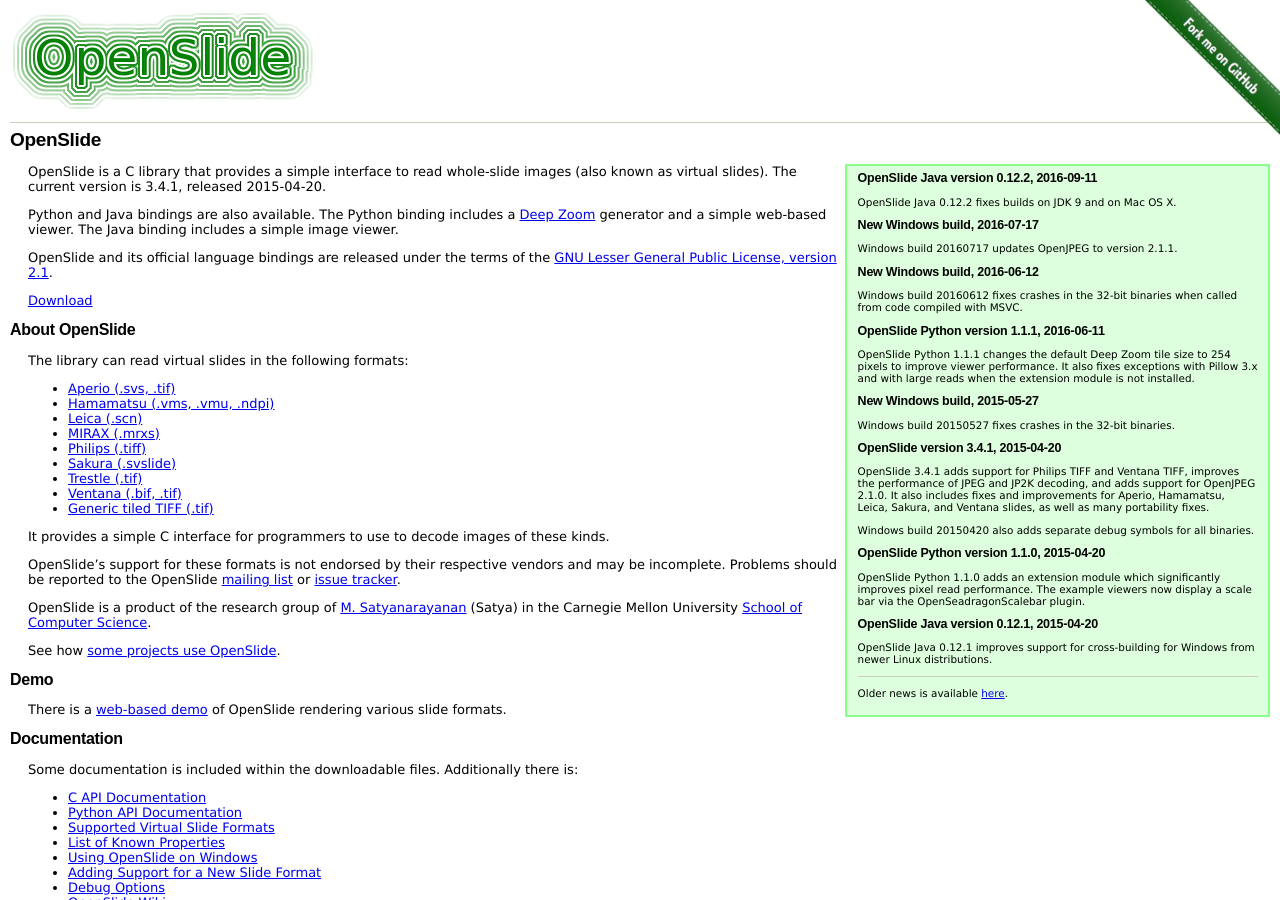
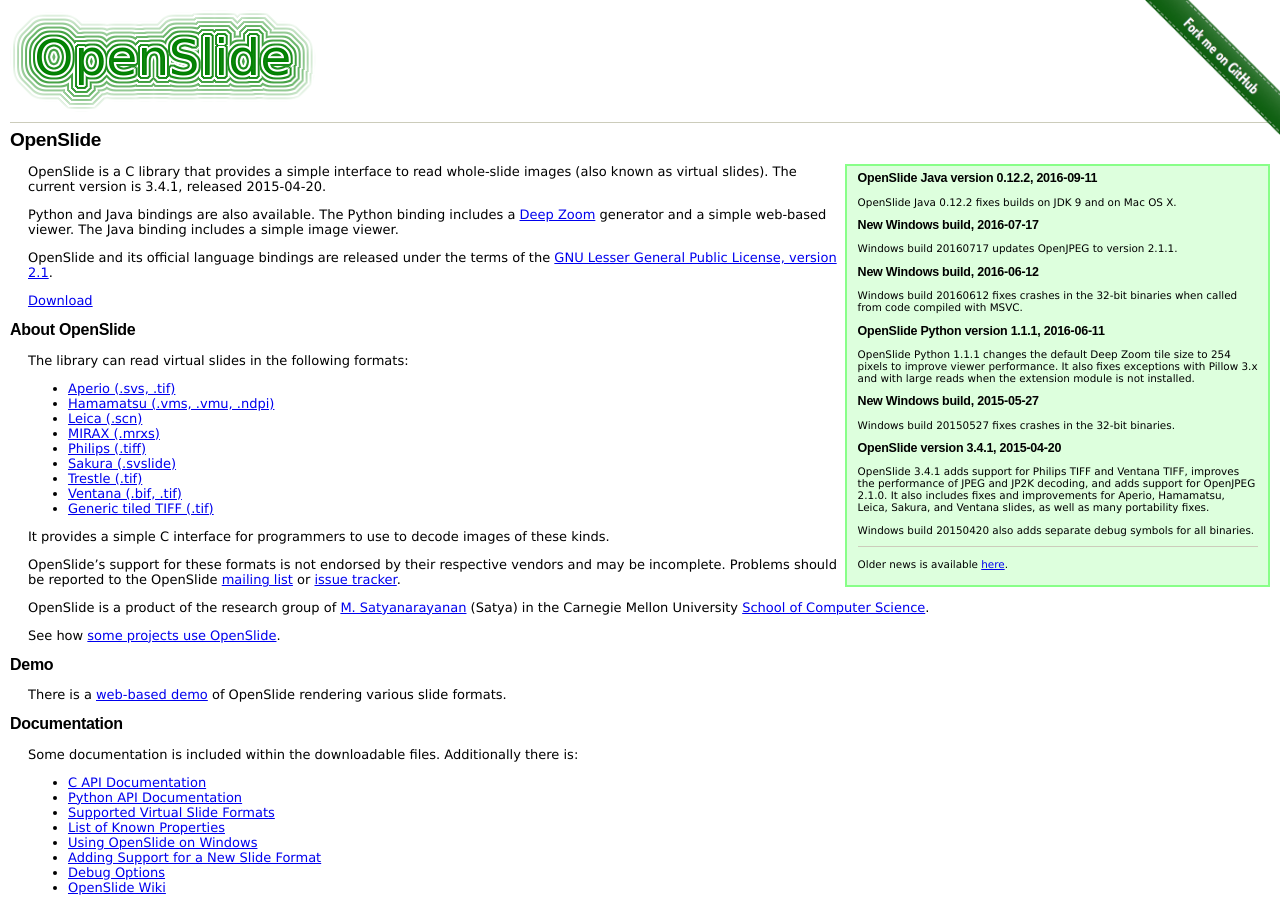
Before and after one commit to openslide/openslide.github.io, a Jekyll site: the page built from index.markdown, in a window 1280 px wide and 900 px high. Built offline with Jekyll 4.4.1, drawn with Linux system fonts in a browser that asks for light colours; comment, search, counter and statistics services are not loaded.

Commit message:
Prune old news from front page

```diff
--- a/_includes/news.markdown
+++ b/_includes/news.markdown
@@ -32,6 +32,9 @@
 
 Windows build 20150420 also adds separate debug symbols for all binaries.
 
+
+{% if page.news_show_extended %}
+
 OpenSlide Python version 1.1.0, 2015-04-20
 ------------------------------------------
 OpenSlide Python 1.1.0 adds an extension module which significantly improves
@@ -42,9 +45,6 @@
 -----------------------------------------
 OpenSlide Java 0.12.1 improves support for cross-building for Windows from
 newer Linux distributions.
-
-
-{% if page.news_show_extended %}
 
 OpenSlide Python version 1.0.1, 2014-03-09
 ------------------------------------------
```
